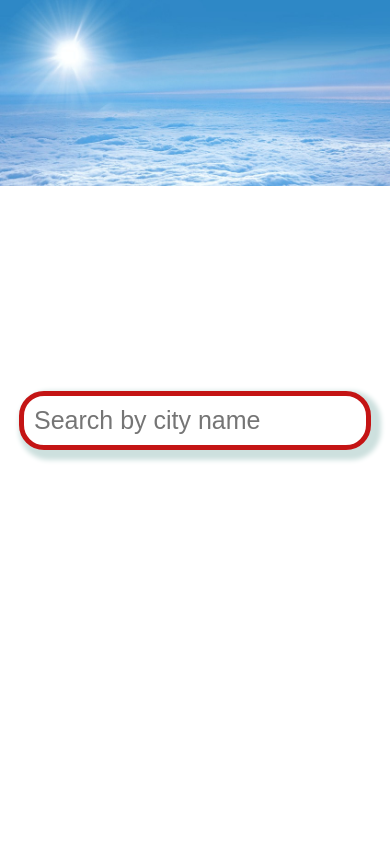
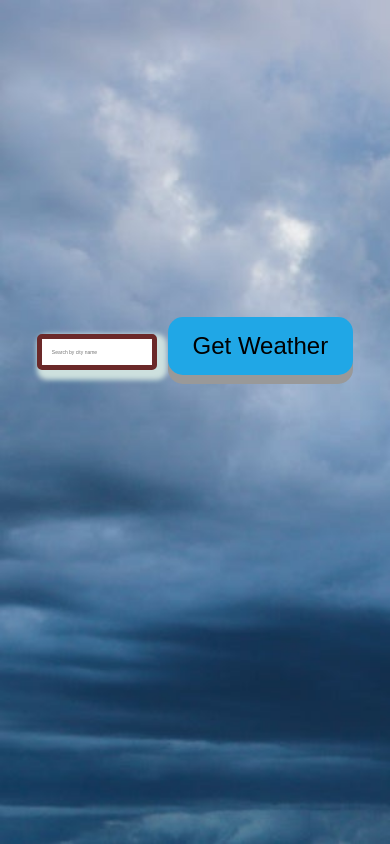
Before and after one commit to waseemkhalil786/Weather-Website, a plain HTML site: page index.html in a window 390 px wide. Shown: the top 844 px of the page. Drawn offline with Linux system fonts and the light colour scheme.

Commit message:
100% work ok

```diff
--- a/app.js
+++ b/app.js
@@ -2,11 +2,13 @@ const API_KEY = "cc1b2aeaf10558afead4dd361e05fd21";
 const form = document.querySelector("form");
 const search = document.querySelector("#search");
 const weather = document.querySelector("#weather");
+const btn = document.querySelector("#getWeatherBtn")
 // const API = `https://api.openweathermap.org/data/2.5/weather?
 // q=${city}&appid=${API_KEY}&units=metric`
 // const IMG_URL = `https: //openweathermap.org/img/wn/${data.weather[0].icon}@2x.png`
 const getWeather = async (city) => {
   weather.innerHTML = `<h2> Loading... <h2>`;
+  btn.disabled = true; // disable button
   const url = `https://api.openweathermap.org/data/2.5/weather?q=${city}&appid=${API_KEY}&units=metric`;
   const response = await fetch(url);
   const data = await response.json();
@@ -23,7 +25,7 @@ const showWeather = (data) => {
             <img src="https://openweathermap.org/img/wn/${data.weather[0].icon}@2x.png" alt="">
         </div>
         <div>
-            <h2>${data.main.temp} ℃</h2>
+          <h2>${data.main.temp} ℃</h2>
             <h4> ${data.weather[0].main}
 
         </div>
--- a/index.html
+++ b/index.html
@@ -17,7 +17,8 @@
               type="search"
               id="search"
               placeholder="Search by city name"
-            />
+              />
+              <button type="submit" id="getWeatherBtn">Get Weather</button>
           </form>
         </div>
         <div class="row" id="weather">
--- a/style.css
+++ b/style.css
@@ -5,10 +5,10 @@
   padding: 0;
 }
 body {
-  background-image: url("./asset\ 03.jpg");
+  background-image: url("./asset\ 02.jpg");
   background-repeat: no-repeat;
-  background-size: 100%;
-  height: 100vh;
+  background-size: cover;
+  height: 100%;
   font-family: "Poppins", sans-serif;
   display: flex;
   flex-direction: column;
@@ -34,3 +34,73 @@ body {
     outline: none;
     box-shadow: 5px 5px 5px 5px rgb(205, 224, 222);
 }
+/* #getWeatherBtn{
+  font-size: 15px;
+  padding: 5px;
+  border-radius: 15px;
+  border: 5px solid rgb(63, 106, 163);
+  outline: none;
+  box-shadow: 3px 3px 3px 3px rgb(69, 157, 201);
+  color: rgb(104, 116, 128);
+  background: #fcfeff;
+} */
+#getWeatherBtn {
+  padding: 15px 25px;
+  font-size: 24px;
+  text-align: center;
+  cursor: pointer;
+  outline: none;
+  color: #000000;
+  background-color: #20a7e6;
+  border: none;
+  border-radius: 15px;
+  box-shadow: 0 9px #999;
+}
+
+#getWeatherBtn:hover {background-color: #509db1}
+
+#getWeatherBtn:active {
+  background-color: #3e8e41;
+  box-shadow: 0 5px #666;
+  transform: translateY(4px);
+}
+@media (max-width: 700px){
+  body{
+    margin-top: -180px;
+
+
+  }
+  #search{
+    width: 120px  ;
+    height: 25;
+  }
+  #weather{
+    font-size: 10px;
+    color: rgb(168, 100, 10);
+    margin-top: -10px;
+  }
+}
+@media (max-width: 400px){
+  body{
+    margin-top: -80px;
+    background-color: aqua;
+    background-attachment: fixed;
+  }
+  #search{
+    width: 120px  ;
+    height: max-content;
+  }
+  #weather{
+    font-size: 5px;
+    color: rgb(168, 100, 10);
+    margin-top: -10px;
+  }
+  #search{
+    font-size: 5px;
+    padding: 10px;
+    border-radius: 5px;
+    border: 5px solid rgb(107, 41, 41);
+    outline: none;
+    box-shadow: 5px 5px 5px 5px rgb(205, 224, 222);
+}
+}
```
Also changed, not shown: asset 02.jpg (added), asset 03.jpg (deleted).
